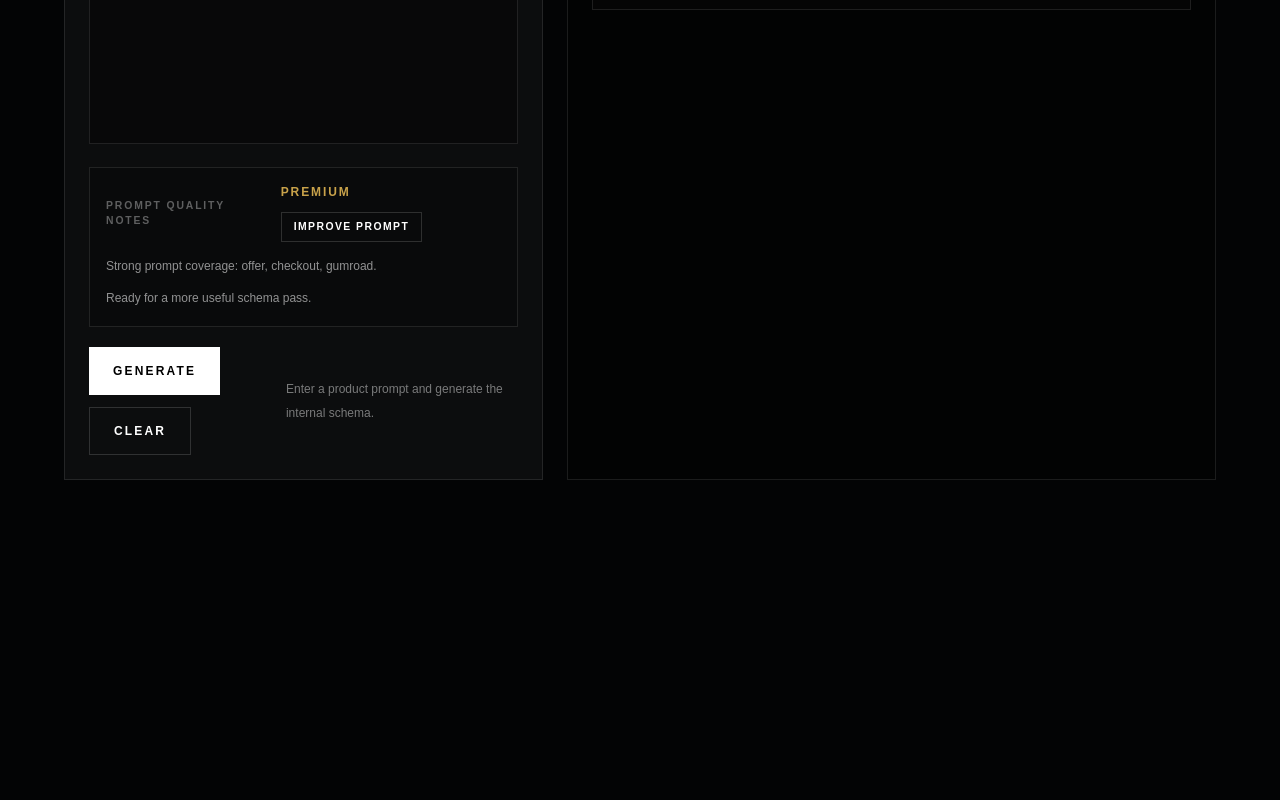
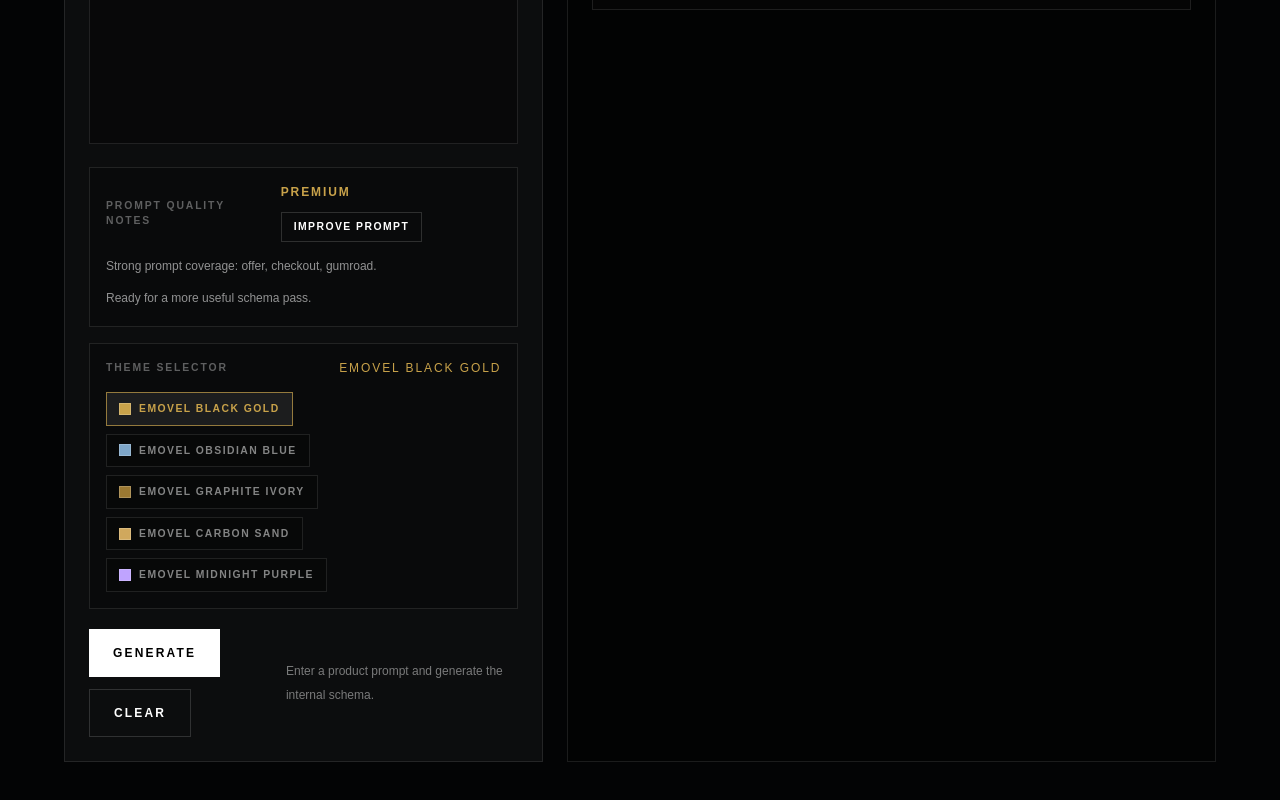
Before and after one commit to flaviusciocan-byte/emovel-next, a Next.js app: page /builder/app-factory in a window 1280 px wide. Shown: the part 735-1535 px from the top of the page. Before the commit the page ends 1311 px from the top, so only its background shows below. Built offline with nearby package versions, Linux system fonts and the light colour scheme.

Commit message:
Add theme selector to App Factory

```diff
--- a/app/builder/app-factory/page.tsx
+++ b/app/builder/app-factory/page.tsx
@@ -1,6 +1,7 @@
 "use client";
 
 import { useState } from "react";
+import { EMOVEL_THEME_PACKS_V0 } from "../../../lib/emovel/themes/theme-packs";
 
 interface GenerateSchemaResponse {
   success: boolean;
@@ -234,11 +235,17 @@ export default function AppFactoryPage() {
   const [status, setStatus] = useState("Enter a product prompt and generate the internal schema.");
   const [copyStatus, setCopyStatus] = useState("");
   const [previewCheckoutMessage, setPreviewCheckoutMessage] = useState("");
+  const [selectedThemePackId, setSelectedThemePackId] = useState(
+    EMOVEL_THEME_PACKS_V0[0]?.packId ?? "emovel-black-gold",
+  );
   const [isGenerating, setIsGenerating] = useState(false);
   const validationStatus = getValidationStatus(apiResponse?.validation);
   const schemaSummary = getSchemaSummary(apiResponse);
   const schemaPreview = getSchemaPreview(apiResponse);
   const promptQuality = getPromptQuality(prompt);
+  const selectedThemePack =
+    EMOVEL_THEME_PACKS_V0.find((themePack) => themePack.packId === selectedThemePackId) ??
+    EMOVEL_THEME_PACKS_V0[0];
 
   async function onGenerate() {
     const normalizedPrompt = prompt.trim();
@@ -396,6 +403,43 @@ export default function AppFactoryPage() {
               </div>
             </div>
 
+            <div className="mt-4 border border-white/10 bg-black/25 p-4">
+              <div className="flex flex-col gap-2 sm:flex-row sm:items-center sm:justify-between">
+                <p className="text-[0.65rem] font-semibold uppercase tracking-[0.18em] text-white/35">
+                  Theme Selector
+                </p>
+                <span className="text-xs uppercase tracking-[0.16em] text-[#c8a24a]">
+                  {selectedThemePack?.label ?? "EMOVEL Theme"}
+                </span>
+              </div>
+              <div className="mt-4 flex flex-wrap gap-2">
+                {EMOVEL_THEME_PACKS_V0.map((themePack) => {
+                  const selected = themePack.packId === selectedThemePackId;
+
+                  return (
+                    <button
+                      key={themePack.packId}
+                      type="button"
+                      onClick={() => setSelectedThemePackId(themePack.packId)}
+                      className={`border px-3 py-2 text-left text-[0.65rem] font-semibold uppercase tracking-[0.14em] transition ${
+                        selected
+                          ? "border-[#c8a24a]/70 bg-white/[0.08] text-[#c8a24a]"
+                          : "border-white/10 bg-black/25 text-white/50 hover:border-[#c8a24a]/60 hover:text-[#c8a24a]"
+                      }`}
+                    >
+                      <span className="flex items-center gap-2">
+                        <span
+                          className="h-3 w-3 border border-white/20"
+                          style={{ backgroundColor: themePack.tokens.accent }}
+                        />
+                        {themePack.label}
+                      </span>
+                    </button>
+                  );
+                })}
+              </div>
+            </div>
+
             <div className="mt-5 flex flex-col gap-3 sm:flex-row sm:items-center sm:justify-between">
               <div className="flex flex-wrap gap-3">
                 <button
@@ -513,22 +557,41 @@ export default function AppFactoryPage() {
                   Schema Preview
                 </p>
                 <div className="mt-4 grid gap-4">
-                  <div className="border border-white/10 bg-[#050505] p-4">
-                    <p className="text-[0.65rem] font-semibold uppercase tracking-[0.18em] text-[#c8a24a]">
+                  <div
+                    className="border p-4"
+                    style={{
+                      backgroundColor: selectedThemePack?.tokens.background ?? "#050505",
+                      borderColor: selectedThemePack?.tokens.border ?? "rgba(255,255,255,0.1)",
+                    }}
+                  >
+                    <p
+                      className="text-[0.65rem] font-semibold uppercase tracking-[0.18em]"
+                      style={{ color: selectedThemePack?.tokens.accent ?? "#c8a24a" }}
+                    >
                       {schemaPreview?.hero.eyebrow ?? "EMOVEL App Factory"}
                     </p>
-                    <h3 className="mt-3 text-2xl font-semibold tracking-tight text-white">
+                    <h3
+                      className="mt-3 text-2xl font-semibold tracking-tight"
+                      style={{ color: selectedThemePack?.tokens.text ?? "#ffffff" }}
+                    >
                       {schemaPreview?.hero.headline ?? "Generated product system"}
                     </h3>
                     <button
                       type="button"
                       onClick={onPreviewStart}
-                      className="mt-5 border border-white/15 px-4 py-2 text-xs font-semibold uppercase tracking-[0.16em] text-white"
+                      className="mt-5 border px-4 py-2 text-xs font-semibold uppercase tracking-[0.16em]"
+                      style={{
+                        borderColor: selectedThemePack?.tokens.border ?? "rgba(255,255,255,0.15)",
+                        color: selectedThemePack?.tokens.text ?? "#ffffff",
+                      }}
                     >
                       {schemaPreview?.hero.ctaLabel ?? "Start"}
                     </button>
                     {previewCheckoutMessage ? (
-                      <p className="mt-3 text-xs leading-6 text-[#c8a24a]">
+                      <p
+                        className="mt-3 text-xs leading-6"
+                        style={{ color: selectedThemePack?.tokens.accent ?? "#c8a24a" }}
+                      >
                         {previewCheckoutMessage}
                       </p>
                     ) : null}
@@ -552,15 +615,22 @@ export default function AppFactoryPage() {
                         Theme
                       </p>
                       <p className="mt-3 text-sm text-white">
-                        {schemaPreview?.theme.packId ?? "Unknown theme pack"}
+                        {selectedThemePack?.packId ?? schemaPreview?.theme.packId ?? "Unknown theme pack"}
                       </p>
                       <p className="mt-2 text-xs text-white/50">
-                        {schemaPreview?.theme.archetypeId ?? "Unknown archetype"}
+                        {selectedThemePack?.archetypeId ??
+                          schemaPreview?.theme.archetypeId ??
+                          "Unknown archetype"}
                       </p>
                       <div className="mt-4 flex items-center gap-3">
                         <span
                           className="h-5 w-5 border border-white/20"
-                          style={{ backgroundColor: schemaPreview?.theme.accent ?? "#c8a24a" }}
+                          style={{
+                            backgroundColor:
+                              selectedThemePack?.tokens.accent ??
+                              schemaPreview?.theme.accent ??
+                              "#c8a24a",
+                          }}
                         />
                         <span className="text-xs uppercase tracking-[0.16em] text-white/45">
                           Accent
```
